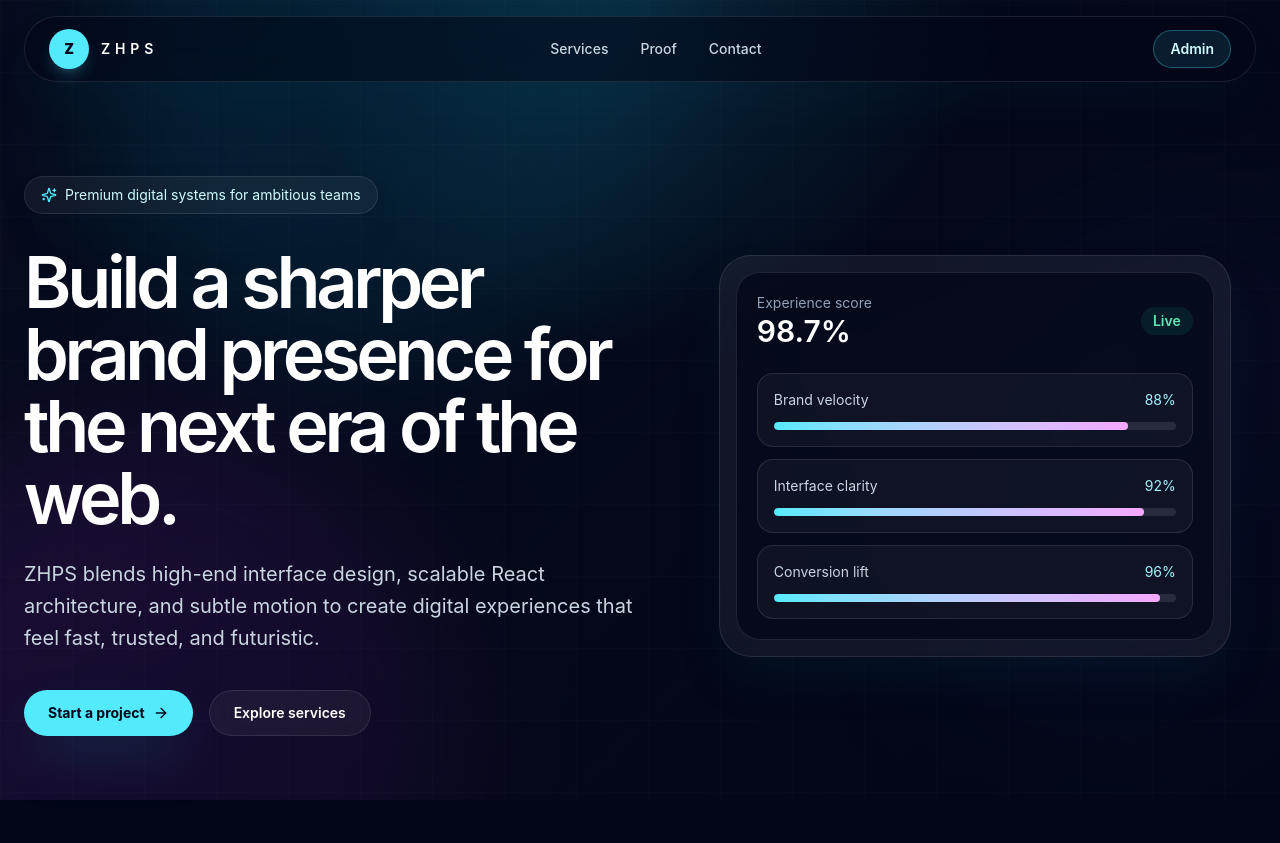
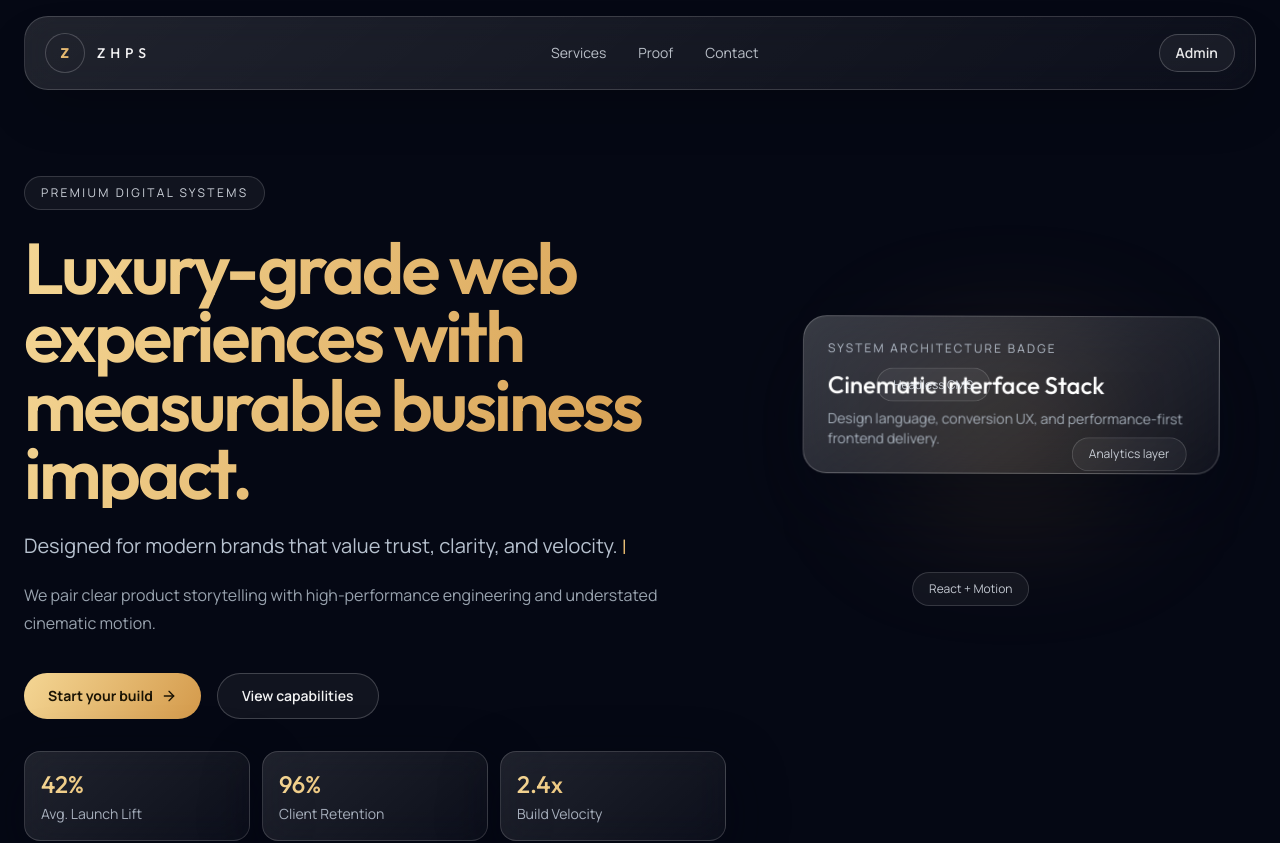
Before and after one commit to nabeelimam26-hue/zhps, a React (Vite) app: page / in a window 1280 px wide. Shown: the top 843 px of the page. Built offline with nearby package versions, Linux system fonts and the light colour scheme.

Commit message:
Implement premium design system navbar and hero

```diff
--- a/src/components/layout/AnimatedBackground.tsx
+++ b/src/components/layout/AnimatedBackground.tsx
@@ -1,11 +1,12 @@
 export function AnimatedBackground() {
   return (
-    <div className="pointer-events-none fixed inset-0 -z-10 overflow-hidden bg-slate-950">
-      <div className="absolute left-1/2 top-[-10rem] h-[32rem] w-[32rem] -translate-x-1/2 rounded-full bg-cyan-400/20 blur-3xl animate-pulse-slow" />
-      <div className="absolute bottom-[-16rem] left-[-10rem] h-[36rem] w-[36rem] rounded-full bg-fuchsia-500/20 blur-3xl animate-float" />
-      <div className="absolute right-[-12rem] top-1/3 h-[34rem] w-[34rem] rounded-full bg-indigo-500/20 blur-3xl animate-float-delayed" />
-      <div className="absolute inset-0 bg-[radial-gradient(circle_at_top,rgba(34,211,238,0.14),transparent_34%),linear-gradient(135deg,rgba(15,23,42,0.35),rgba(2,6,23,0.96))]" />
-      <div className="absolute inset-0 opacity-[0.18] [background-image:linear-gradient(rgba(255,255,255,0.08)_1px,transparent_1px),linear-gradient(90deg,rgba(255,255,255,0.08)_1px,transparent_1px)] [background-size:72px_72px]" />
+    <div className="pointer-events-none fixed inset-0 -z-10 overflow-hidden bg-[#050814]">
+      <div className="absolute inset-0 cinematic-shell" />
+      <div className="absolute -top-28 left-1/2 h-[34rem] w-[34rem] -translate-x-1/2 rounded-full bg-[radial-gradient(circle,rgba(212,154,75,0.2),transparent_65%)] blur-3xl" />
+      <div className="absolute -left-24 top-1/2 h-[28rem] w-[28rem] -translate-y-1/2 rounded-full bg-[radial-gradient(circle,rgba(123,155,223,0.16),transparent_68%)] blur-3xl animate-drift" />
+      <div className="absolute -right-24 bottom-[-5rem] h-[26rem] w-[26rem] rounded-full bg-[radial-gradient(circle,rgba(126,91,190,0.18),transparent_68%)] blur-3xl animate-float" />
+      <div className="absolute inset-0 opacity-[0.12] [background-image:linear-gradient(rgba(255,255,255,0.14)_1px,transparent_1px),linear-gradient(90deg,rgba(255,255,255,0.14)_1px,transparent_1px)] [background-size:88px_88px]" />
+      <div className="absolute inset-0 bg-[linear-gradient(180deg,rgba(5,8,20,0.06),#050814_90%)]" />
     </div>
   );
 }
--- a/src/components/layout/Navbar.tsx
+++ b/src/components/layout/Navbar.tsx
@@ -1,31 +1,67 @@
+import { useEffect, useState } from 'react';
+import { Menu, X } from 'lucide-react';
 import { Link } from 'react-router-dom';
 import { navItems } from '../../data/content';
 
 export function Navbar() {
+  const [isCompressed, setIsCompressed] = useState(false);
+  const [isOpen, setIsOpen] = useState(false);
+
+  useEffect(() => {
+    const onScroll = () => setIsCompressed(window.scrollY > 24);
+    onScroll();
+    window.addEventListener('scroll', onScroll, { passive: true });
+    return () => window.removeEventListener('scroll', onScroll);
+  }, []);
+
   return (
     <header className="fixed inset-x-0 top-0 z-50 px-4 pt-4 sm:px-6">
-      <nav className="mx-auto flex max-w-7xl items-center justify-between rounded-full border border-white/10 bg-slate-950/55 px-4 py-3 shadow-2xl shadow-cyan-950/20 backdrop-blur-2xl sm:px-6">
+      <nav
+        className={`mx-auto max-w-7xl rounded-3xl glass transition-all duration-500 ${
+          isCompressed ? 'px-4 py-2.5 shadow-xl' : 'px-5 py-4 shadow-2xl'
+        }`}
+      >
+        <div className="flex items-center justify-between">
           <a href="#top" className="flex items-center gap-3" aria-label="ZHPS home">
-          <span className="grid size-10 place-items-center rounded-full bg-cyan-300 text-sm font-black text-slate-950 shadow-lg shadow-cyan-300/20">
+            <span className="grid size-10 place-items-center rounded-full border border-white/20 bg-white/10 font-display text-sm font-bold tracking-wider text-gold-gradient">
               Z
             </span>
-          <span className="text-sm font-semibold uppercase tracking-[0.35em] text-white">ZHPS</span>
+            <span className="font-display text-sm tracking-[0.35em] text-white/95">ZHPS</span>
           </a>
 
           <div className="hidden items-center gap-8 md:flex">
             {navItems.map((item) => (
-            <a key={item.href} href={item.href} className="text-sm font-medium text-slate-300 transition hover:text-white">
+              <a key={item.href} href={item.href} className="text-sm text-slate-200/80 transition-all duration-300 hover:text-white hover:tracking-wide">
                 {item.label}
               </a>
             ))}
           </div>
 
-        <Link
-          to="/admin"
-          className="rounded-full border border-cyan-300/30 bg-cyan-300/10 px-4 py-2 text-sm font-semibold text-cyan-100 transition hover:border-cyan-200 hover:bg-cyan-300/20"
-        >
+          <div className="flex items-center gap-2">
+            <Link to="/admin" className="hidden rounded-full border border-white/20 bg-white/5 px-4 py-2 text-sm font-semibold text-white/90 transition hover:border-white/35 hover:bg-white/10 sm:inline-flex">
               Admin
             </Link>
+            <button
+              type="button"
+              onClick={() => setIsOpen((v) => !v)}
+              className="inline-flex rounded-full border border-white/20 bg-white/5 p-2 text-white md:hidden"
+              aria-label="Toggle menu"
+              aria-expanded={isOpen}
+            >
+              {isOpen ? <X className="size-5" /> : <Menu className="size-5" />}
+            </button>
+          </div>
+        </div>
+
+        {isOpen && (
+          <div className="mt-4 space-y-2 border-t border-white/10 pt-4 md:hidden">
+            {navItems.map((item) => (
+              <a key={item.href} href={item.href} className="block rounded-xl px-3 py-2 text-sm text-slate-200/85 transition hover:bg-white/10 hover:text-white" onClick={() => setIsOpen(false)}>
+                {item.label}
+              </a>
+            ))}
+          </div>
+        )}
       </nav>
     </header>
   );
--- a/src/components/sections/Hero.tsx
+++ b/src/components/sections/Hero.tsx
@@ -1,76 +1,79 @@
-import { ArrowRight, Sparkles } from 'lucide-react';
+import { ArrowRight } from 'lucide-react';
 import { motion, useReducedMotion } from 'framer-motion';
+
+const stats = [
+  { label: 'Avg. Launch Lift', value: '42%' },
+  { label: 'Client Retention', value: '96%' },
+  { label: 'Build Velocity', value: '2.4x' },
+];
+
+const sentence = 'Designed for modern brands that value trust, clarity, and velocity.';
 
 export function Hero() {
   const reduceMotion = useReducedMotion();
 
   return (
-    <section id="top" className="relative px-4 pb-20 pt-36 sm:px-6 sm:pb-28 lg:pt-44">
-      <div className="mx-auto grid max-w-7xl items-center gap-12 lg:grid-cols-[1.05fr_0.95fr]">
-        <div>
-          <div className="inline-flex items-center gap-2 rounded-full border border-white/10 bg-white/5 px-4 py-2 text-sm text-cyan-100 shadow-2xl shadow-cyan-950/20 backdrop-blur-xl">
-            <Sparkles className="size-4 text-cyan-300" />
-            Premium digital systems for ambitious teams
-          </div>
-          <h1 className="mt-8 max-w-4xl text-5xl font-semibold tracking-[-0.06em] text-white sm:text-6xl lg:text-7xl">
-            Build a sharper brand presence for the next era of the web.
+    <section id="top" className="relative px-4 pb-20 pt-36 sm:px-6 lg:pt-44">
+      <motion.div
+        className="mx-auto grid max-w-7xl grid-cols-12 items-center gap-8 lg:gap-10"
+        initial={reduceMotion ? false : 'hidden'}
+        animate={reduceMotion ? undefined : 'show'}
+        variants={{ hidden: {}, show: { transition: { staggerChildren: 0.14 } } }}
+      >
+        <motion.div variants={{ hidden: { opacity: 0, y: 14 }, show: { opacity: 1, y: 0 } }} className="col-span-12 lg:col-span-7">
+          <p className="inline-flex rounded-full border border-white/15 bg-white/5 px-4 py-2 text-xs tracking-[0.2em] text-slate-200/90 uppercase">
+            premium digital systems
+          </p>
+          <h1 className="mt-6 font-display text-5xl font-semibold leading-[0.95] tracking-[-0.04em] text-gold-gradient sm:text-6xl lg:text-7xl">
+            Luxury-grade web experiences with measurable business impact.
           </h1>
-          <p className="mt-6 max-w-2xl text-lg leading-8 text-slate-300 sm:text-xl">
-            ZHPS blends high-end interface design, scalable React architecture, and subtle motion to create digital experiences that feel fast, trusted, and futuristic.
+          <p className="mt-6 text-lg text-slate-300/90 sm:text-xl">
+            <span>{sentence}</span>
+            {!reduceMotion && (
+              <span className="ml-1 inline-block w-[0.55ch] align-[-0.08em] animate-caret text-gold-gradient">|</span>
+            )}
           </p>
-          <div className="mt-9 flex flex-col gap-4 sm:flex-row">
-            <a
-              href="#contact"
-              className="group inline-flex items-center justify-center gap-2 rounded-full bg-cyan-300 px-6 py-3 text-sm font-bold text-slate-950 shadow-2xl shadow-cyan-400/20 transition hover:-translate-y-0.5 hover:bg-white"
-            >
-              Start a project
-              <ArrowRight className="size-4 transition group-hover:translate-x-1" />
+          <p className="mt-5 max-w-2xl text-base leading-7 text-slate-300/75">
+            We pair clear product storytelling with high-performance engineering and understated cinematic motion.
+          </p>
+          <div className="mt-9 flex flex-wrap gap-4">
+            <a href="#contact" className="inline-flex items-center gap-2 rounded-full bg-[linear-gradient(120deg,#f4d694,#d49a4b)] px-6 py-3 text-sm font-bold text-[#1a1304] transition hover:-translate-y-0.5">
+              Start your build
+              <ArrowRight className="size-4" />
             </a>
-            <a
-              href="#services"
-              className="inline-flex items-center justify-center rounded-full border border-white/10 bg-white/5 px-6 py-3 text-sm font-semibold text-white backdrop-blur-xl transition hover:border-white/25 hover:bg-white/10"
-            >
-              Explore services
+            <a href="#services" className="inline-flex items-center rounded-full border border-white/20 bg-white/5 px-6 py-3 text-sm font-semibold text-white/95 transition hover:border-white/35 hover:bg-white/10">
+              View capabilities
             </a>
           </div>
-        </div>
-
-        <motion.div
-          className="relative mx-auto w-full max-w-lg rounded-[2rem] border border-white/10 bg-white/[0.06] p-4 shadow-2xl shadow-cyan-950/30 backdrop-blur-2xl"
-          initial={reduceMotion ? false : { opacity: 0, scale: 0.94, y: 30 }}
-          animate={reduceMotion ? undefined : { opacity: 1, scale: 1, y: 0 }}
-          transition={{ duration: 0.8, ease: [0.22, 1, 0.36, 1] }}
-        >
-          <div className="rounded-[1.5rem] border border-white/10 bg-slate-950/70 p-5">
-            <div className="mb-6 flex items-center justify-between">
-              <div>
-                <p className="text-sm text-slate-400">Experience score</p>
-                <p className="text-3xl font-semibold text-white">98.7%</p>
-              </div>
-              <span className="rounded-full bg-emerald-400/10 px-3 py-1 text-sm font-semibold text-emerald-300">Live</span>
-            </div>
-            <div className="space-y-3">
-              {['Brand velocity', 'Interface clarity', 'Conversion lift'].map((label, index) => (
-                <div key={label} className="rounded-2xl border border-white/10 bg-white/[0.04] p-4">
-                  <div className="mb-3 flex justify-between text-sm">
-                    <span className="text-slate-300">{label}</span>
-                    <span className="text-cyan-200">{88 + index * 4}%</span>
-                  </div>
-                  <div className="h-2 overflow-hidden rounded-full bg-white/10">
-                    <motion.div
-                      className="h-full rounded-full bg-gradient-to-r from-cyan-300 to-fuchsia-300"
-                      initial={reduceMotion ? false : { width: '20%' }}
-                      whileInView={reduceMotion ? undefined : { width: `${88 + index * 4}%` }}
-                      viewport={{ once: true }}
-                      transition={{ duration: 0.9, delay: index * 0.12 }}
-                    />
-                  </div>
-                </div>
-              ))}
-            </div>
+          <div className="mt-8 grid gap-3 sm:grid-cols-3">
+            {stats.map((item, idx) => (
+              <motion.div key={item.label} variants={{ hidden: { opacity: 0, y: 14 }, show: { opacity: 1, y: 0 } }} transition={{ delay: idx * 0.05 }} className="glass rounded-2xl p-4">
+                <p className="text-2xl font-display text-gold-gradient">{item.value}</p>
+                <p className="mt-1 text-sm text-slate-300/80">{item.label}</p>
+              </motion.div>
+            ))}
           </div>
         </motion.div>
-      </div>
+
+        <motion.div variants={{ hidden: { opacity: 0, scale: 0.97, y: 16 }, show: { opacity: 1, scale: 1, y: 0 } }} className="relative col-span-12 min-h-[420px] lg:col-span-5">
+          <div className="absolute inset-x-8 top-12 h-44 rounded-full bg-[radial-gradient(circle,rgba(212,154,75,0.24),transparent_70%)] blur-3xl" />
+          <div className="absolute left-1/2 top-8 w-[85%] -translate-x-1/2 glass-strong animate-float rounded-3xl p-6">
+            <p className="text-xs uppercase tracking-[0.18em] text-slate-300/85">System architecture badge</p>
+            <p className="mt-3 font-display text-2xl text-white">Cinematic Interface Stack</p>
+            <p className="mt-2 text-sm text-slate-300/75">Design language, conversion UX, and performance-first frontend delivery.</p>
+          </div>
+
+          {['React + Motion', 'Headless CMS', 'Analytics layer'].map((chip, i) => (
+            <div
+              key={chip}
+              className="absolute left-1/2 top-40 -translate-x-1/2 rounded-full border border-white/15 bg-white/5 px-4 py-2 text-xs text-slate-200/85 animate-orbit"
+              style={{ animationDelay: `${i * -6}s` }}
+            >
+              {chip}
+            </div>
+          ))}
+        </motion.div>
+      </motion.div>
     </section>
   );
 }
--- a/src/styles.css
+++ b/src/styles.css
@@ -1,73 +1,49 @@
+@import url('https://fonts.googleapis.com/css2?family=Manrope:wght@400;500;600;700;800&family=Outfit:wght@500;600;700;800&display=swap');
 @import 'tailwindcss';
 
 @theme {
-  --font-sans: Inter, ui-sans-serif, system-ui, -apple-system, BlinkMacSystemFont, "Segoe UI", sans-serif;
+  --font-sans: Manrope, ui-sans-serif, system-ui, -apple-system, BlinkMacSystemFont, 'Segoe UI', sans-serif;
+  --font-display: Outfit, Manrope, ui-sans-serif, system-ui, sans-serif;
 }
 
 :root {
   color-scheme: dark;
   font-family: var(--font-sans);
-  background: #020617;
+  --navy-950: #050814;
+  --navy-900: #0a1226;
+  --navy-800: #111d38;
+  --gold-300: #f4d694;
+  --gold-400: #eabf72;
+  --gold-500: #d49a4b;
+  --ice-100: #e5e9f5;
+  --glass: linear-gradient(140deg, rgba(255, 255, 255, 0.11), rgba(255, 255, 255, 0.03));
+  --glass-strong: linear-gradient(145deg, rgba(255, 255, 255, 0.2), rgba(255, 255, 255, 0.04));
+  background: var(--navy-950);
   text-rendering: optimizeLegibility;
   -webkit-font-smoothing: antialiased;
   -moz-osx-font-smoothing: grayscale;
 }
 
-html {
-  scroll-behavior: smooth;
-}
+html { scroll-behavior: smooth; }
+body { min-width: 320px; min-height: 100vh; margin: 0; overflow-x: hidden; background: var(--navy-950); color: var(--ice-100); }
+::selection { color: #050814; background: #f0cb87; }
 
-body {
-  min-width: 320px;
-  min-height: 100vh;
-  margin: 0;
-  overflow-x: hidden;
-}
+@utility font-display { font-family: var(--font-display); }
+@utility glass { background-image: var(--glass); border: 1px solid rgba(255, 255, 255, 0.16); box-shadow: 0 20px 60px rgba(3, 6, 18, 0.45); backdrop-filter: blur(16px); }
+@utility glass-strong { background-image: var(--glass-strong); border: 1px solid rgba(255, 255, 255, 0.22); box-shadow: 0 32px 90px rgba(2, 6, 18, 0.58); backdrop-filter: blur(24px); }
+@utility text-gold-gradient { background-image: linear-gradient(108deg, var(--gold-300), var(--gold-500)); -webkit-background-clip: text; background-clip: text; color: transparent; }
+@utility cinematic-shell { background: linear-gradient(122deg, rgba(5, 8, 20, 0.75), rgba(10, 18, 38, 0.8)); }
 
-::selection {
-  color: #020617;
-  background: #67e8f9;
-}
+@utility animate-float { animation: float 13s ease-in-out infinite; }
+@utility animate-orbit { animation: orbit 18s linear infinite; }
+@utility animate-drift { animation: drift 7s ease-in-out infinite; }
+@utility animate-caret { animation: caret 1.05s steps(1) infinite; }
 
-@utility animate-pulse-slow {
-  animation: pulse-slow 9s ease-in-out infinite;
-}
-
-@utility animate-float {
-  animation: float 14s ease-in-out infinite;
-}
-
-@utility animate-float-delayed {
-  animation: float 16s ease-in-out infinite reverse;
-}
-
-@keyframes pulse-slow {
-  0%, 100% {
-    transform: translateX(-50%) scale(1);
-    opacity: 0.75;
-  }
-  50% {
-    transform: translateX(-50%) scale(1.12);
-    opacity: 1;
-  }
-}
-
-@keyframes float {
-  0%, 100% {
-    transform: translate3d(0, 0, 0) scale(1);
-  }
-  50% {
-    transform: translate3d(24px, -28px, 0) scale(1.08);
-  }
-}
+@keyframes float { 0%,100% { transform: translate3d(0,0,0) rotate(0deg);} 50% { transform: translate3d(0,-16px,0) rotate(0.2deg);} }
+@keyframes orbit { from { transform: rotate(0deg) translateX(120px) rotate(0deg);} to { transform: rotate(360deg) translateX(120px) rotate(-360deg);} }
+@keyframes drift { 0%,100% { transform: translate3d(0,0,0);} 50% { transform: translate3d(8px,-12px,0);} }
+@keyframes caret { 0%, 49% { opacity: 1;} 50%,100% { opacity: 0;} }
 
 @media (prefers-reduced-motion: reduce) {
-  *,
-  *::before,
-  *::after {
-    scroll-behavior: auto !important;
-    animation-duration: 0.01ms !important;
-    animation-iteration-count: 1 !important;
-    transition-duration: 0.01ms !important;
-  }
+  *, *::before, *::after { scroll-behavior: auto !important; animation-duration: 0.01ms !important; animation-iteration-count: 1 !important; transition-duration: 0.01ms !important; }
 }
```
Also changed, not shown: src/pages/LandingPage.tsx (+0 -8 lines). Lines whose indentation alone changed are shown as unchanged.
